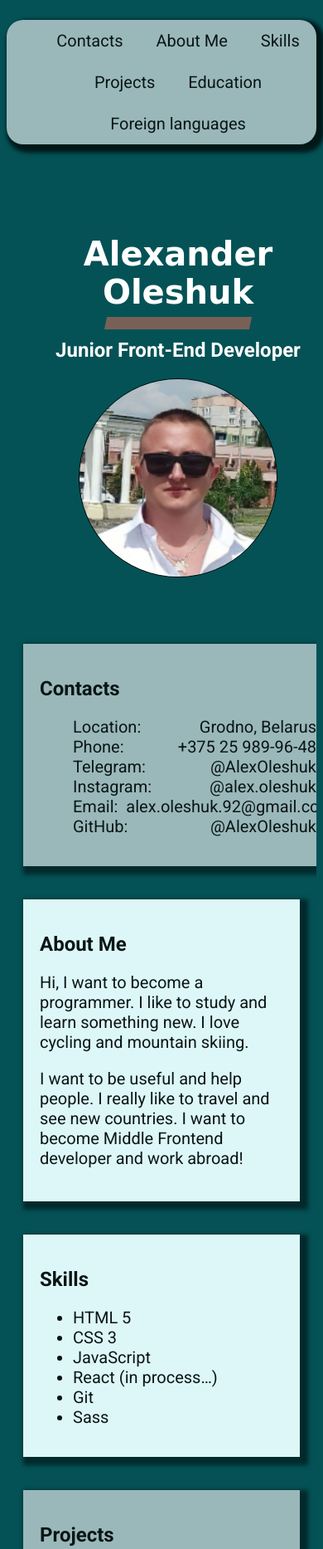
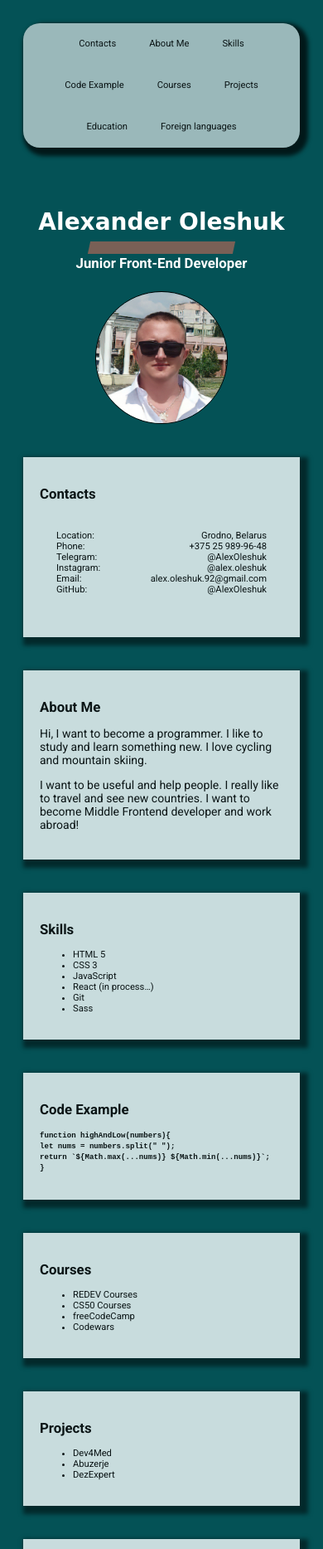
Before and after one commit to AlexOleshuk/CV, a plain HTML site: page index.html in a window 390 px wide. Shown: the top 1867 px of the page at 83% size. Drawn offline with Linux system fonts and the light colour scheme; a web font is replaced by a local one.

Commit message:
update cv

```diff
--- a/index.html
+++ b/index.html
@@ -1,5 +1,6 @@
 <!DOCTYPE html>
 <html lang="en">
+
 <head>
     <meta charset="UTF-8">
     <meta http-equiv="X-UA-Compatible" content="IE=edge">
@@ -8,21 +9,25 @@
     <link rel="icon" href="assets/icon/icon.png">
     <link rel="preconnect" href="https://fonts.googleapis.com">
     <link rel="preconnect" href="https://fonts.gstatic.com" crossorigin>
-    <link href="https://fonts.googleapis.com/css2?family=Roboto:wght@100;300;400;500;700;900&display=swap" rel="stylesheet">
+    <link href="https://fonts.googleapis.com/css2?family=Roboto:wght@100;300;400;500;700;900&display=swap"
+        rel="stylesheet">
     <link href="https://fonts.googleapis.com/css2?family=Pushster:wght@400&display=swap" rel="stylesheet">
     <title>Alexander Oleshuk | CV</title>
 </head>
+
 <body>
     <header class="header">
         <div class="container">
             <nav class="nav">
                 <ul class="nav-list">
-                <li class="nav-item"><a href="#contacts" class="nav-link">Contacts</a></li>
-                <li class="nav-item"><a href="#about_me" class="nav-link">About Me</a></li>
-                <li class="nav-item"><a href="#skills" class="nav-link">Skills</a></li>
-                <li class="nav-item"><a href="#code_example" class="nav-link">Projects</a></li>
-                <li class="nav-item"><a href="#education" class="nav-link">Education</a></li>
-                <li class="nav-item"><a href="#foreign_languages" class="nav-link">Foreign languages</a></li>
+                    <li class="nav-item"><a href="#contacts" class="nav-link">Contacts</a></li>
+                    <li class="nav-item"><a href="#about_me" class="nav-link">About Me</a></li>
+                    <li class="nav-item"><a href="#skills" class="nav-link">Skills</a></li>
+                    <li class="nav-item"><a href="#code_example" class="nav-link">Code Example</a></li>
+                    <li class="nav-item"><a href="#courses" class="nav-link">Courses</a></li>
+                    <li class="nav-item"><a href="#projects" class="nav-link">Projects</a></li>
+                    <li class="nav-item"><a href="#education" class="nav-link">Education</a></li>
+                    <li class="nav-item"><a href="#foreign_languages" class="nav-link">Foreign languages</a></li>
                 </ul>
             </nav>
         </div>
@@ -44,10 +49,14 @@
                     <ul class="content_nav">
                         <li><span>Location:</span>Grodno, Belarus</li>
                         <li><span>Phone:</span><a target="_blank" href="tel:+375259899648">+375 25 989-96-48</a></li>
-                        <li><span>Telegram:</span><a target="_blank" href="https://tlgg.ru/@AlexOleshuk">@AlexOleshuk</a></li>
-                        <li><span>Instagram:</span><a target="_blank" href="https://www.instagram.com/alex.oleshuk/">@alex.oleshuk</a></li>
-                        <li><span>Email:</span><a target="_blank" href="mailto:alex.oleshuk.92@gmail.com">alex.oleshuk.92@gmail.com</a></li>
-                        <li><span>GitHub:</span><a target="_blank" href="https://github.com/AlexOleshuk">@AlexOleshuk</a></li>
+                        <li><span>Telegram:</span><a target="_blank"
+                                href="https://tlgg.ru/@AlexOleshuk">@AlexOleshuk</a></li>
+                        <li><span>Instagram:</span><a target="_blank"
+                                href="https://www.instagram.com/alex.oleshuk/">@alex.oleshuk</a></li>
+                        <li><span>Email:</span><a target="_blank"
+                                href="mailto:alex.oleshuk.92@gmail.com">alex.oleshuk.92@gmail.com</a></li>
+                        <li><span>GitHub:</span><a target="_blank"
+                                href="https://github.com/AlexOleshuk">@AlexOleshuk</a></li>
                     </ul>
                 </section>
                 <section class="section_1" id="about_me">
@@ -74,7 +83,38 @@
                         <li>Sass</li>
                     </ul>
                 </section>
-                <section class="section"  id="code_example">
+                <section class="section" id="code_example">
+                    <h2 class="section_title">Code Example</h2>
+                    <b>
+                        <code class="example_code">
+                            function highAndLow(numbers){<br>
+                            let nums = numbers.split(" ");<br>
+                            return `${Math.max(...nums)} ${Math.min(...nums)}`;<br>
+                            }<br>
+                            <br>
+
+                        </code>
+                    </b>
+                </section>
+
+            </div>
+            <div class="container_block">
+                <section class="section" id="courses">
+                    <h2 class="section_title">Courses</h2>
+                    <ul>
+
+                        <li><a target="_blank" href="https://instagram.com/redev_courses?utm_medium=copy_link">REDEV
+                                Courses</a>
+                        </li>
+                        <li><a target="_blank"
+                                href="https://www.youtube.com/playlist?list=PLawfWYMUziZqyUL5QDLVbe3j5BKWj42E5">CS50
+                                Courses</a></li>
+                        <li><a target="_blank" href="https://www.freecodecamp.org/learn/">freeCodeCamp</a></li>
+                        <li><a target="_blank" href="https://www.codewars.com/">Codewars</a></li>
+
+                    </ul>
+                </section>
+                <section class="section_1" id="projects">
                     <h2 class="section_title">Projects</h2>
                     <ul>
                         <li><a target="_blank" href="https://dev4med.com/">Dev4Med</a></li>
@@ -85,21 +125,13 @@
                 </section>
             </div>
             <div class="container_block">
-                <section class="section"  id="education">
+                <section class="section_1" id="education">
                     <h2 class="section_title">Education</h2>
                     <ul>
                         <li>University: International University MITSO, jurist</li>
-                        <li>Courses:
-                                <ul>
-                                    <li><a href="https://instagram.com/redev_courses?utm_medium=copy_link">REDEV Courses</a></li>
-                                    <li><a href="https://www.youtube.com/playlist?list=PLawfWYMUziZqyUL5QDLVbe3j5BKWj42E5">CS50 Courses</a></li>
-                                    <li><a href="https://www.freecodecamp.org/learn/">freeCodeCamp</a></li>
-                                    <li><a href="https://www.codewars.com/">Codewars</a></li>
-                                </ul>
-                            </li>
                     </ul>
                 </section>
-                <section class="section_1" id="foreign_languages">
+                <section class="section" id="foreign_languages">
                     <h2 class="section_title">Foreign languages</h2>
                     <ul>
                         <li>Russian- native speaker.</li>
@@ -115,12 +147,15 @@
             <div class="container_footer">
                 <section class="section_footer">
                     <!-- <h2></h2> -->
-                    <div class="footer_dez">"© 2022 "AlexOleshuk" "</div>
-                    <div class="footer_dez"><a class="github" target="_blank" href="https://github.com/AlexOleshuk">GitHub</a></div>
-
+                    <h4 class="footer_title">"© 2022 "AlexOleshuk" "</h4>
+                    <div class="footer_dez"><a class="github" target="_blank"
+                            href="https://github.com/AlexOleshuk">GitHub</a></div>
+                    <div class="footer_dez"><a class="github" target="_blank" href="https://rs.school/js/">
+                            <img height="30" src="assets/icon/rs_school_js.ico" alt="rsschool"></a></div>
+                </section>
             </div>
-
         </div>
     </footer>
 </body>
+
 </html>
--- a/style.css
+++ b/style.css
@@ -1,6 +1,8 @@
 * {
     box-sizing: border-box;
-  }
+    /* margin: 0; */
+    /* padding: 0; */
+}
 
 html {
     scroll-behavior: smooth;
@@ -10,7 +12,7 @@ body {
     font-family: 'Roboto', sans-serif;
     font-size: 16px;
     display: flex;
-    color:#0B1516;
+    color: #0B1516;
     flex-direction: column;
     justify-content: space-between;
     background-color: #045256;
@@ -23,11 +25,11 @@ a {
 
 a:hover {
     transition: .3s;
-    color: #045256;
+    color: #098f96;
 }
 
 span {
-    margin-right: 10px;
+    padding-right: 10px;
 }
 
 nav {
@@ -40,7 +42,7 @@ nav {
 
 h1 {
     font-family: 'Pushster', cursive;
-    font-size: 40px;
+    font-size: 2.5em;
     position: relative;
 }
 
@@ -52,37 +54,36 @@ h1::before {
     width: 175px;
     height: 15px;
     transform: skew(-12deg) translateX(-50%);
-    background: rgba(238,111,87,0.5);
+    background: rgba(238, 111, 87, 0.5);
     z-index: -1;
 }
 
 p {
-    font-size: 20px;
-}
-li {
-    font-size: 20px;
+    font-size: 1.25em;
 }
 
-.content_nav li {
-    display: flex;
-    justify-content: space-between;
-    /* margin:0 auto; */
+li {
+    font-size: 1.25em;
 }
+
+
+/*===============container====================== */
 
 .container {
     max-width: 1440px;
     margin: 0 auto;
 }
 
-.foto {
-    width: 15rem;
-    height: 15rem;
-    border: 1px solid #000;
-    border-radius: 50%;
-    justify-content: center;
-    align-items: center;
+/*===============navigation====================== */
+
+.nav-item :hover {
+    transition: all .5s;
+    color: #098f96;
 }
 
+.nav-item:hover {
+    transform: scale(1.08);
+}
 
 .nav-list {
     display: flex;
@@ -100,34 +101,51 @@ li {
 }
 
 
-.nav-item :hover {
-    transition: all .5s;
-    color: #045256;
-}
 
-.nav-item:hover {
-    transform: scale(1.08);
-}
+/*================ profile & contacts =====================*/
 
-.container_block{
-    display: flex;
-}
 
 .container_block_profile {
     color: #fff;
     display: flex;
     border-radius: 50px;
     justify-content: center;
-    align-items:center;
+    align-items: center;
     margin: 60px 20px;
 }
+
+.foto {
+    width: 15rem;
+    height: 15rem;
+    border: 1px solid #000;
+    border-radius: 50%;
+    justify-content: center;
+    align-items: center;
+}
+
+
+
+.container_block {
+    display: flex;
+}
+
+.content_nav li {
+    display: flex;
+    justify-content: space-between;
+    flex-wrap: wrap;
+    overflow: auto;
+}
+
+
+
+/*===============section block====================== */
 
 .section {
     width: 50%;
     margin: 20px;
     padding: 20px;
     background-color: #9AB8BA;
-    box-shadow: 5px 5px 5px 5px rgba(0,0,0,0.5);
+    box-shadow: 5px 5px 5px 5px rgba(0, 0, 0, 0.5);
     transition: all .5s;
 }
 
@@ -137,7 +155,7 @@ li {
     margin: 20px;
     padding: 20px;
     background-color: #DDF7F8;
-    box-shadow: 5px 5px 5px 5px rgba(0,0,0,0.5);
+    box-shadow: 5px 5px 5px 5px rgba(0, 0, 0, 0.5);
     transition: all .5s;
 }
 
@@ -159,6 +177,7 @@ li {
     justify-content: center;
 }
 
+/* =============Footer============= */
 
 .footer {
     display: flex;
@@ -179,61 +198,150 @@ li {
     display: flex;
     border-radius: 50px;
     justify-content: center;
-    align-items:center;
+    align-items: center;
     margin: 60px 20px;
 }
 
 .container_footer {
     background-color: #9AB8BA;
-    padding: 20px;
+    padding: 15px;
 }
 
-.section_footer{
+.section_footer {
     display: flex;
     justify-content: center;
     align-items: center;
 }
 
-.footer_dez{
+.footer_title{
+    font-weight: normal;
     margin: 0 auto;
     padding: 10px 10px;
 }
 
+.footer_dez {
+    margin: 0 auto;
+    padding: 10px 10px;
+}
+
+.footer_dez:hover{
+    transition: all .5s;
+    transform: scale(1.08);
+}
+
+/* ================@media(max-width: 991px)====================== */
+
 
 @media(max-width: 991px) {
+
+    nav {
+        margin: 10px;
+    }
+
+    .content_nav {
+        flex-wrap: wrap;
+        overflow: auto;
+        width: 100%;
+    }
+
     .nav-list {
         flex-wrap: wrap;
         overflow: auto;
         width: 100%;
     }
-    .section_profile{
+    .container_block_profile {
+        margin: 0 auto;
+        padding: 20px 0 40px 0;
+    }
+
+    .section_profile {
         text-align: center;
         width: 100%;
     }
+
     h1::before {
+        left: 50%;
+    }
 
-        left: 50%;
-
-    }
     .section {
+        background-color: #C8DCDD;
+        margin: 10px;
         width: 100%;
     }
+
     .section_1 {
+        background-color: #C8DCDD;
+        margin: 10px;
         width: 100%;
     }
+
     .container_block {
         flex-wrap: wrap;
         overflow: auto;
         width: 100%;
     }
+
     .container_block_profile {
         flex-wrap: wrap;
         overflow: auto;
         width: 100%;
     }
-    .section_footer{
+
+    .section_footer {
         flex-wrap: wrap;
         overflow: auto;
         width: 100%;
     }
-  }
+}
+
+/* ================@media(max-width: 450px)====================== */
+
+@media(max-width: 450px){
+    body {
+        font-size: 0.7em;
+    }
+
+    a p h1{
+        font-size: 1em;
+    }
+    li{
+        font-size: 1em;
+    }
+
+    nav {
+        margin: 20px;
+    }
+
+    .foto{
+        width: 10rem;
+        height: 10rem;
+    }
+
+    .container_block_profile {
+        margin: 0 auto;
+        padding: 20px;
+    }
+
+    .nav-list {
+        margin: 0;
+        padding: 0;
+    }
+
+    .content_nav {
+        padding: 20px;
+    }
+
+    .section_profile {
+        padding: 10px;
+    }
+
+    .section {
+        padding: 20px;
+        margin: 20px;
+    }
+
+    .section_1 {
+        padding: 20px;
+        margin: 20px;
+    }
+}
```
